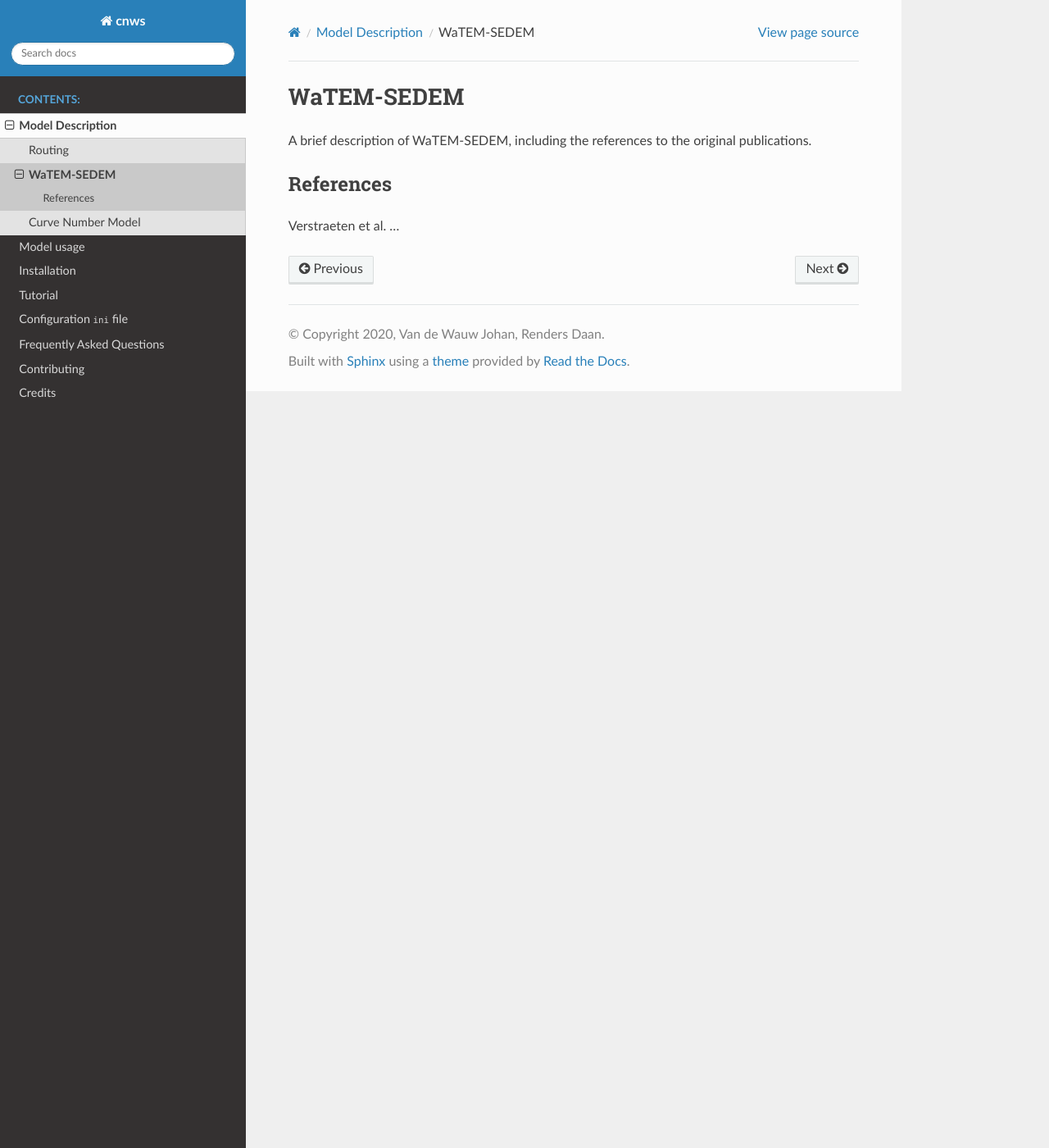
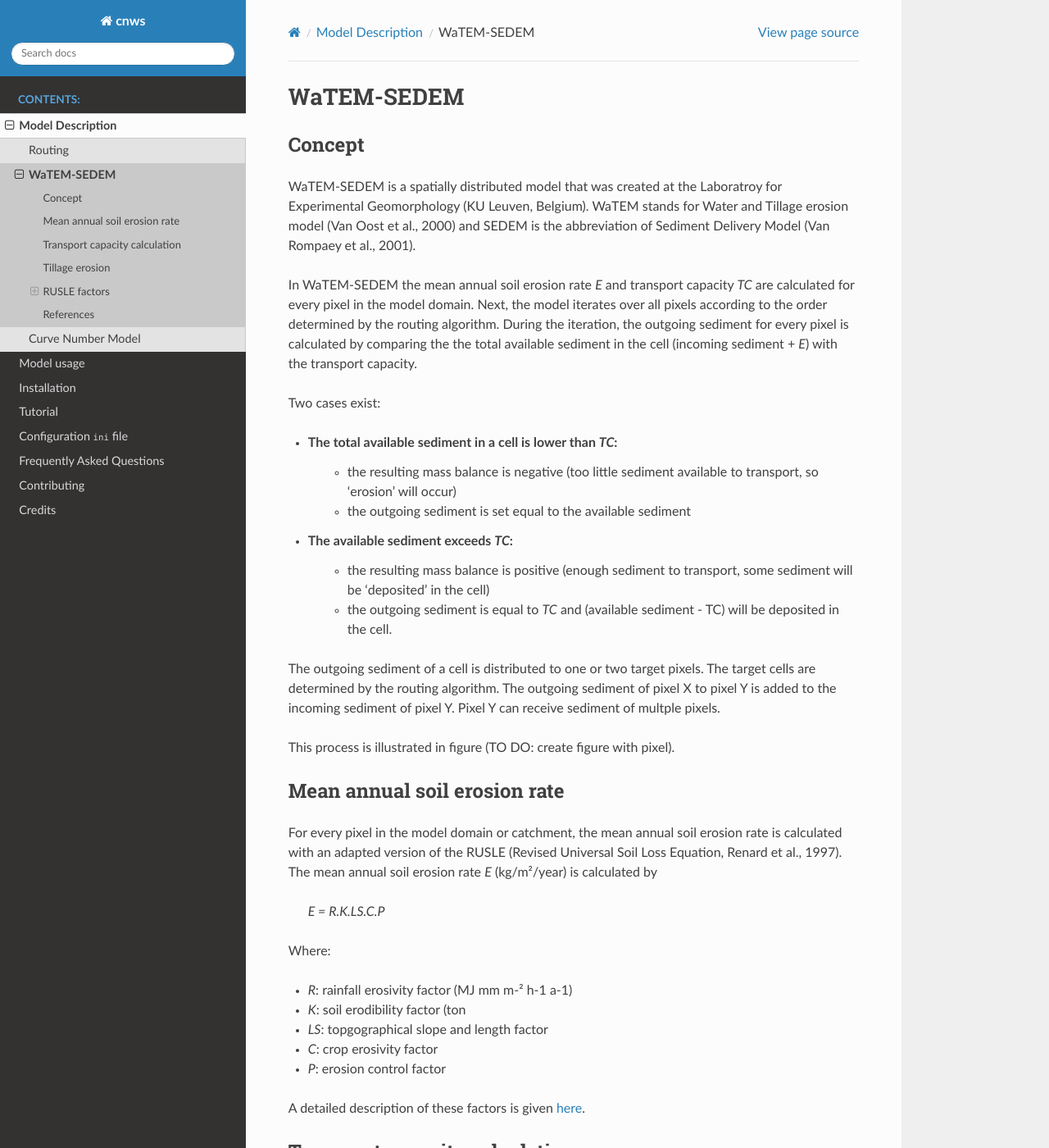
Before and after one commit to watem-sedem/watem-sedem, a Sphinx documentation site: the page built from docs/watem-sedem.rst, in a window 1280 px wide and 1400 px high. Shown: the whole window at 82% size. Built offline with Sphinx 7.4.7 and the Read the Docs theme 2.0.0, drawn with Linux system fonts in a browser that asks for light colours; some of the changed text lies outside the part shown.

Commit message:
Updating watem-sedem info page

```diff
--- a/docs/watem-sedem.rst
+++ b/docs/watem-sedem.rst
@@ -2,9 +2,108 @@
 WaTEM-SEDEM
 ###########
 
-A brief description of WaTEM-SEDEM, including the references to the original publications.
+Concept
+=======
+
+WaTEM-SEDEM is a spatially distributed model that was created at the Laboratroy for Experimental Geomorphology (KU Leuven, Belgium).
+WaTEM stands for Water and Tillage erosion model (Van Oost et al., 2000) and SEDEM is the abbreviation of Sediment Delivery Model (Van Rompaey et al., 2001).
+
+In WaTEM-SEDEM the mean annual soil erosion rate *E* and transport capacity *TC* are calculated for every pixel in the model domain.
+Next, the model iterates over all pixels according to the order determined by the routing algorithm. During the iteration, the outgoing sediment for every pixel is calculated
+by comparing the the total available sediment in the cell (incoming sediment + *E*) with the transport capacity.
+
+Two cases exist:
+
+* The total available sediment in a cell is lower than *TC*:
+	* the resulting mass balance is negative (too little sediment available to transport, so 'erosion' will occur)
+	* the outgoing sediment is set equal to the available sediment
+* The available sediment exceeds *TC*:
+	* the resulting mass balance is positive (enough sediment to transport, some sediment will be 'deposited' in the cell)
+	* the outgoing sediment is equal to *TC* and (available sediment - TC) will be deposited in the cell.
+
+The outgoing sediment of a cell is distributed to one or two target pixels. The target cells are determined by the routing algorithm.
+The outgoing sediment of pixel X to pixel Y is added to the incoming sediment of pixel Y. Pixel Y can receive sediment of multple pixels.
+
+This process is illustrated in figure (TO DO: create figure with pixel).
+
+Mean annual soil erosion rate
+=============================
+
+For every pixel in the model domain or catchment, the mean annual soil erosion rate is calculated with an adapted version of the RUSLE (Revised Universal Soil Loss Equation, Renard et al., 1997).
+The mean annual soil erosion rate *E* (kg/m²/year) is calculated by
+
+	*E = R.K.LS.C.P*
+
+Where:
+
+* *R*: rainfall erosivity factor (MJ mm m-² h-1 a-1)
+* *K*: soil erodibility factor (ton
+* *LS*: topgographical slope and length factor
+* *C*: crop erosivity factor
+* *P*: erosion control factor
+
+A detailed description of these factors is given :ref:`here <ruslefactors>`.
+
+
+Transport capacity calculation
+==============================
+
+For every grid cell the transport capacity *TC* (kg/m/year)  is calculated by
+
+	*TC = kTC.R.K.(LS - 4.12...)*
+
+Where:
+
+* *kTC*: calibration factor
+* *R*: rainfall erosivity factor (MJ mm m-² h-1 a-1)
+* *K*: soil erodibility factor (ton
+* *LS*: topgographical slope and length factor
+
+A detailed description of these factors is given :ref:`here <ruslefactors>`.
+
+
+Tillage erosion
+===============
+
+TO DO, see Van Oost et al. 2000.
+
+.. _ruslefactors:
+
+RUSLE factors
+=============
+
+In this paragraph the different parameters of the RUSLE equation (Renard et al., 1997) are described.
+
+R-factor
+########
+
+TO DO
+
+K-factor
+########
+
+TO DO
+
+LS-factor
+#########
+
+TO DO
+
+C-factor
+########
+
+TO DO
+
+P-factor
+########
+
+TO DO
+
 
 References
 ==========
 
-Verstraeten et al. ...
+* Renard K.G., Foster G.R., Weesies G.A., McCool D.K., Yoder D.C. (1997) Predicting soil erosion by water: a guide to conservation planning with the Revised Universal Soil Loss Equation (RUSLE). USDA Agricultural Handbook 703. `link <https://www.ars.usda.gov/ARSUserFiles/64080530/RUSLE/AH_703.pdf>`_
+* Van Oost, K., Govers, G. & Desmet, P.J.J (2000) Evaluating the effects of changes in the landscape structure on soil erosion by water and tillage. Landscape Ecology 15, 577-589. `link <https://doi.org/10.1023/A:1008198215674>`_
+* Van Rompaey, A., Verstraeten, G., Van Oost, K. Govers, G. & Poesen, J. (2001) Modelling mean annual sediment yield using a distributed approach. Earth Surface Processes and Landforms 26(11), 1221-1236. `link <https://doi.org/10.1002/esp.275>`_
+* Verstraeten, G., Van Oost, K., Van Rompaey, A., Poesen, J. & Govers, G. (2003) Evaluating an integrated approach to catchment management to reduce soil loss and sediment pollution through modelling. Soin Use and Management, 18, 386-394. `link <https://doi.org/10.1111/j.1475-2743.2002.tb00257.x>`_
```
